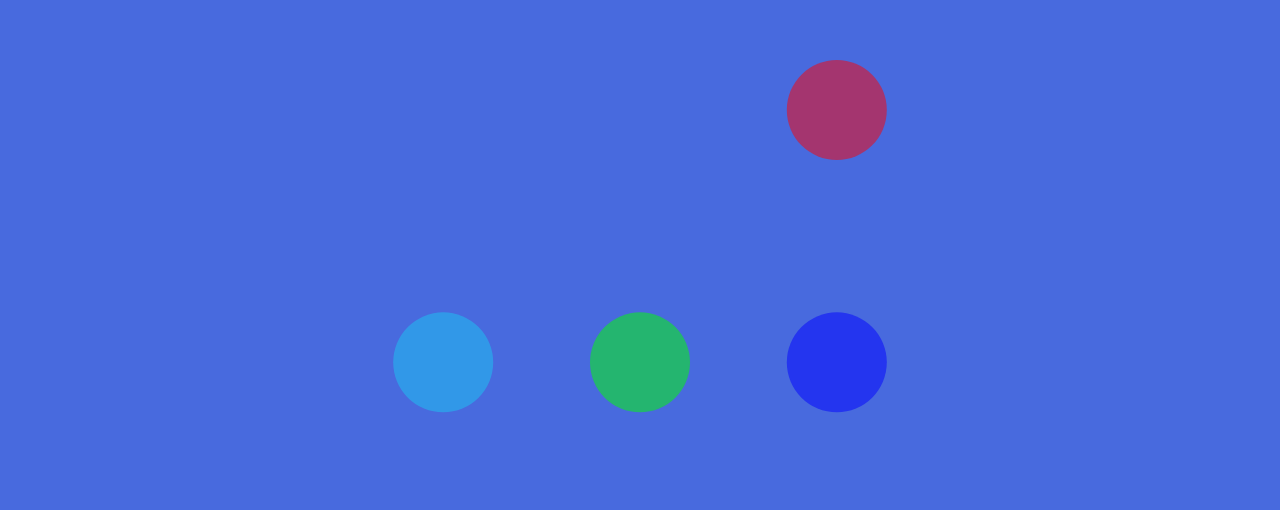
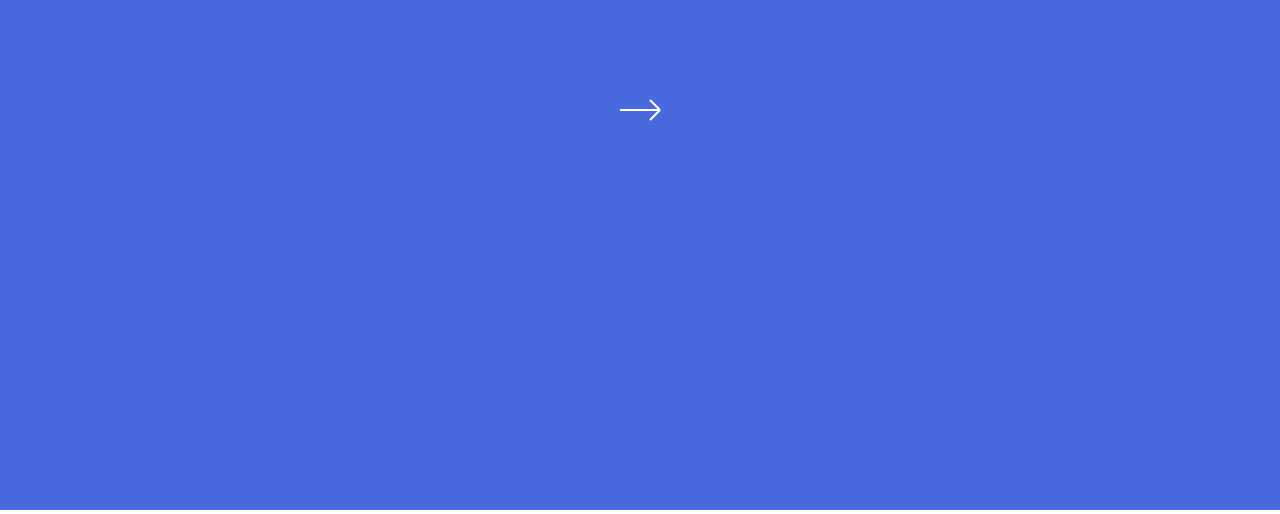
Before and after one commit to grzegorczykmichal/coding-math, a website built with Parcel: page index.html in a window 1280 px wide. Shown: the part 290-804 px from the top of the page. Built offline with nearby package versions, Linux system fonts and the light colour scheme.

Commit message:
folowing mouse

```diff
--- a/src/index.ts
+++ b/src/index.ts
@@ -12,61 +12,68 @@ const draw = (
     ctx: CanvasRenderingContext2D;
     width: number;
     height: number;
+    clear: () => void;
+    translate: (x: number, y: number) => void;
+    rotate: (a: number) => void;
   }) => void
 ) => {
   const width = canvas.width;
   const height = canvas.height;
-  ctx.translate(width / 2, height / 2);
-  ctx.scale(1, -1);
-  fn({ ctx, width, height });
+  // ctx.translate(width / 2, height / 2);
+  // ctx.scale(1, -1);
+
+  const clear = () => {
+    ctx.clearRect(0, 0, width, height);
+  };
+
+  const translate = (x: number, y: number) => {
+    ctx.translate(x, y);
+  };
+
+  const rotate = (a: number) => {
+    ctx.rotate(a);
+  };
+
+  fn({ ctx, width, height, clear, translate, rotate });
 };
 
-// draw(({ ctx }) => {
-//   for (let i = 0; i < Math.PI * 2; i += 0.01) {
-//     // const x = i * 100;
-//     // const y = Math.sin(i) * 100;
-//     ctx.fillRect(0, 0, 50, 50);
-//   }
-// });
+draw(({ ctx, height, width, clear, translate, rotate }) => {
+  const arrowX = width / 2;
+  const arrowY = height / 2;
 
-draw(({ ctx, height, width }) => {
-  const cY = 0; //height * 0.5;
-  const cX = 0; //width * 0.5;
-  const offsetY = height * 0.4;
-  const offsetX = -height * 0.4;
-  const offsetA = 0.4;
-  const speed = 0.009;
   let angle = 0;
+
+  let dx = 0;
+  let dy = 0;
+
   function render() {
-    const y = cY + Math.sin(angle) * offsetY;
-    const x = cX + Math.cos(angle) * offsetX;
-    const a = cX + Math.sin(angle) * offsetA;
+    clear();
 
-    ctx.clearRect(-width, -height, 2 * width, 2 * height);
-    ctx.beginPath();
-    ctx.arc(cX, y, 50, 0, Math.PI * 2, false);
-    ctx.fillStyle = "rgba(0,255,0,0.5)";
-    ctx.fill();
+    ctx.save();
+    translate(arrowX, arrowY);
+    rotate(angle);
 
     ctx.beginPath();
-    ctx.arc(x, cY, 50, 0, Math.PI * 2, false);
-    ctx.fillStyle = "rgba(255,0,0,0.5)";
-    ctx.fill();
+    ctx.moveTo(20, 0);
+    ctx.lineTo(-20, 0);
+    ctx.moveTo(20, 0);
+    ctx.lineTo(10, -10);
+    ctx.moveTo(20, 0);
+    ctx.lineTo(10, 10);
+    ctx.lineWidth = 2;
+    ctx.strokeStyle = "#FFFFFF";
+    ctx.stroke();
 
-    ctx.beginPath();
-    ctx.arc(x, y, 50, 0, Math.PI * 2, false);
-    ctx.fillStyle = "rgba(0,0,255,0.5)";
-    ctx.fill();
+    ctx.restore();
 
-    ctx.beginPath();
-    ctx.arc(-x, y, 50, 0, Math.PI * 2, false);
-    ctx.fillStyle = `rgba(0,255,255,${Math.abs(a)})`;
-    ctx.fill();
-
-    console.log(a);
-
-    angle += speed;
     requestAnimationFrame(render);
   }
+
+  document.addEventListener("mousemove", e => {
+    dx = e.clientX - arrowX;
+    dy = e.clientY - arrowY;
+    angle = Math.atan2(dy, dx);
+  });
+
   render();
 });
--- a/styles.css
+++ b/styles.css
@@ -6,4 +6,5 @@ html {
 
 canvas {
   background-color: #486ade;
+  display: block;
 }
```
